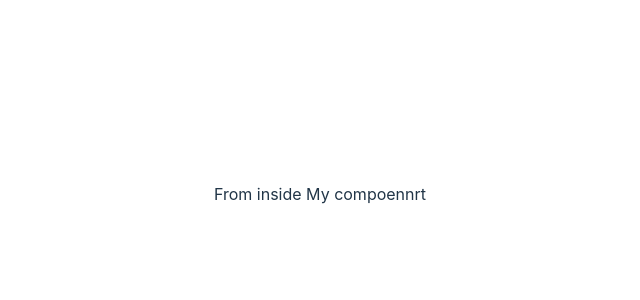
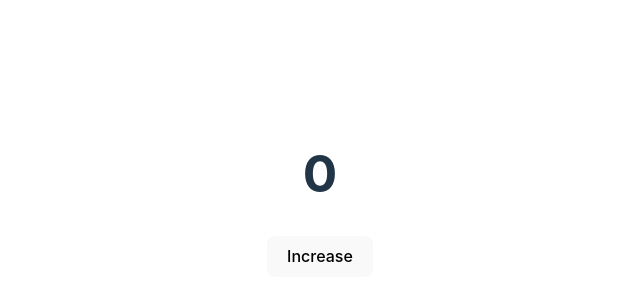
Before and after one commit to Tridib11/Cohort, a React (Vite) app in the folder week-9/hooks-practice/: page / in a window 1280 px wide. Shown: the part 206-506 px from the top of the page, without its empty margins (320-960 px from the left). Built offline with nearby package versions, Linux system fonts and the light colour scheme.

Commit message:
chore: Add Testing component with useState and useEffect hooks

```diff
--- /dev/null
+++ b/week-9/hooks-practice/src/Testing.jsx
@@ -0,0 +1,31 @@
+import React, { useEffect, useState } from 'react'
+import './App.css'
+function Testing() {
+  return (
+    <div>
+      <MyComponent/>
+    </div>
+  )
+}
+
+
+function MyComponent(){
+  const[count,setCount]=useState(0)
+  useEffect(()=>{
+    console.log("Component Mounted")
+
+    return ()=>{
+      console.log("Component unmounted")
+    }
+
+  },[count])
+
+  return <div>
+    <h1>{count}</h1>
+    <button onClick={()=>{
+      setCount(count=>count+1)
+    }}>Increase</button>
+  </div>
+}
+
+export default Testing
--- a/week-9/hooks-practice/src/main.jsx
+++ b/week-9/hooks-practice/src/main.jsx
@@ -2,12 +2,14 @@ import React from 'react'
 import ReactDOM from 'react-dom/client'
 // import App from './App.jsx'
 import './index.css'
-import NewApp from './NewApp'
+import Testing from './Testing'
+// import NewApp from './NewApp'
 
 ReactDOM.createRoot(document.getElementById('root')).render(
   // <React.StrictMode>
   //   <App />
   // </React.StrictMode>,
 
-  <NewApp/>
+  // <NewApp/>
+  <Testing/>
 )
```
